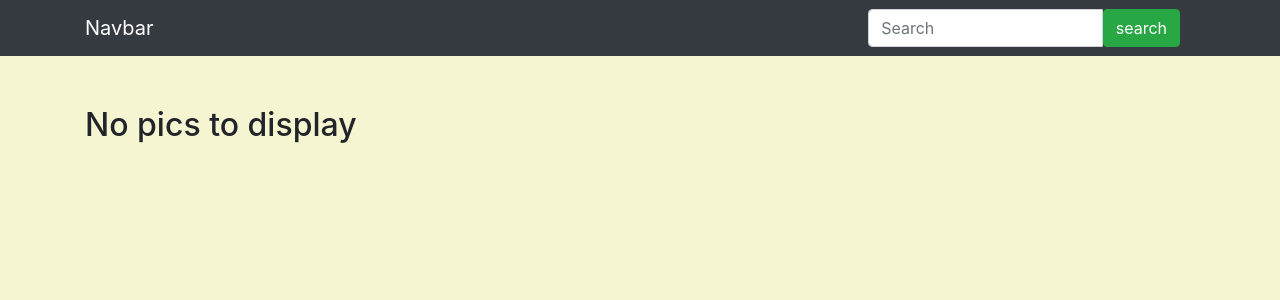
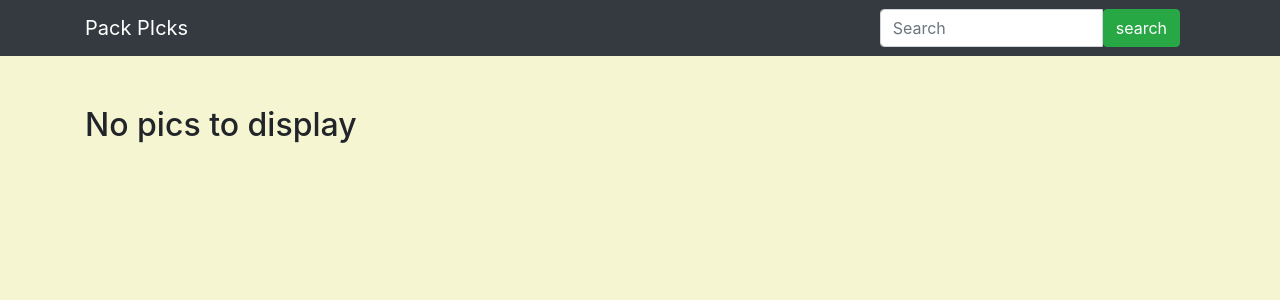
Before and after one commit to AmosMwangi/bavilion, a Django app: page / in a window 1280 px wide. Shown: the top 300 px of the page. Run offline with Django 3.2, Linux system fonts and the light colour scheme; data that the repository does not hold is empty; some libraries are stand-ins or nearby versions.

Commit message:
added a link to back home

```diff
--- a/pics/templates/navbar.html
+++ b/pics/templates/navbar.html
@@ -25,7 +25,7 @@
 
     <nav class="navbar navbar-expand-lg navbar-dark bg-dark">
         <div class="container">
-            <a class="navbar-brand" href="#">Navbar</a>
+            <a class="navbar-brand" href="/">Pack PIcks</a>
             <button class="navbar-toggler" type="button" data-toggle="collapse" data-target="#navbarSupportedContent"
                 aria-controls="navbarSupportedContent" aria-expanded="false" aria-label="Toggle navigation">
                 <span class="navbar-toggler-icon"></span>
```
